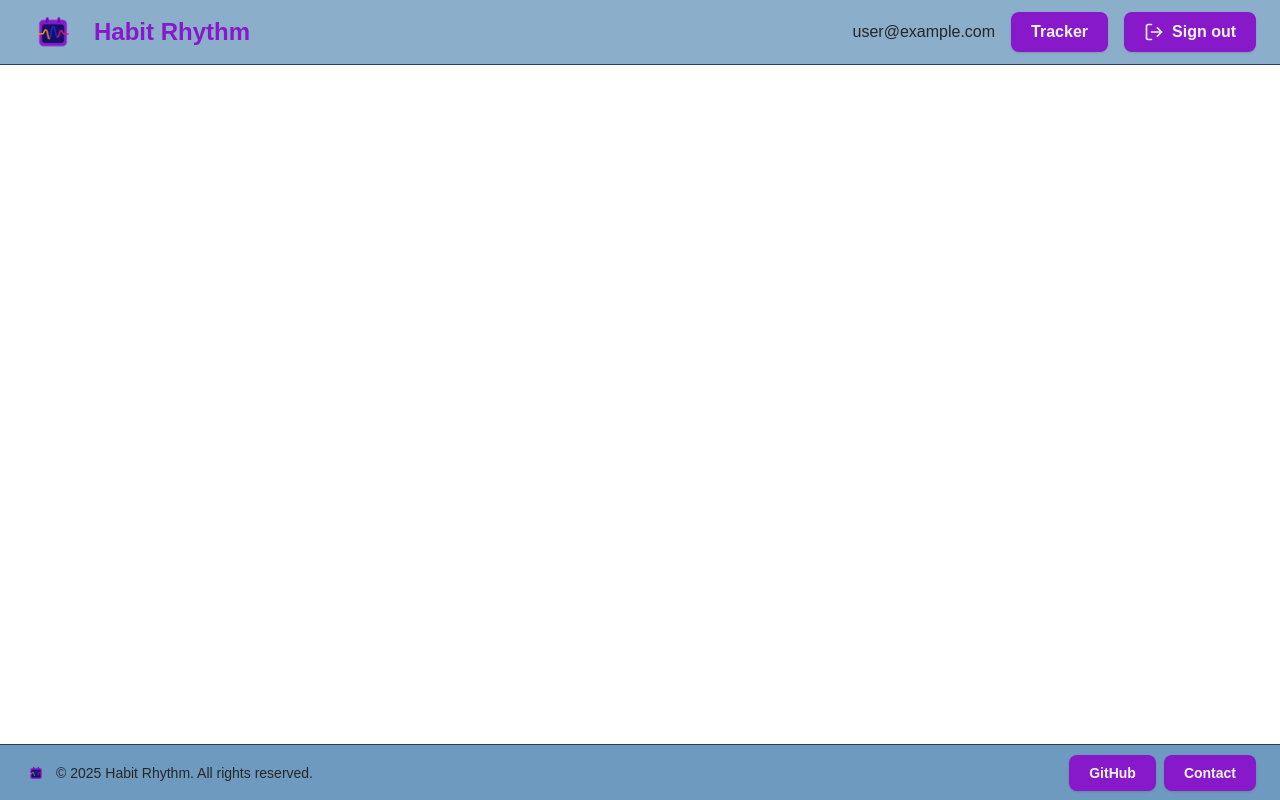
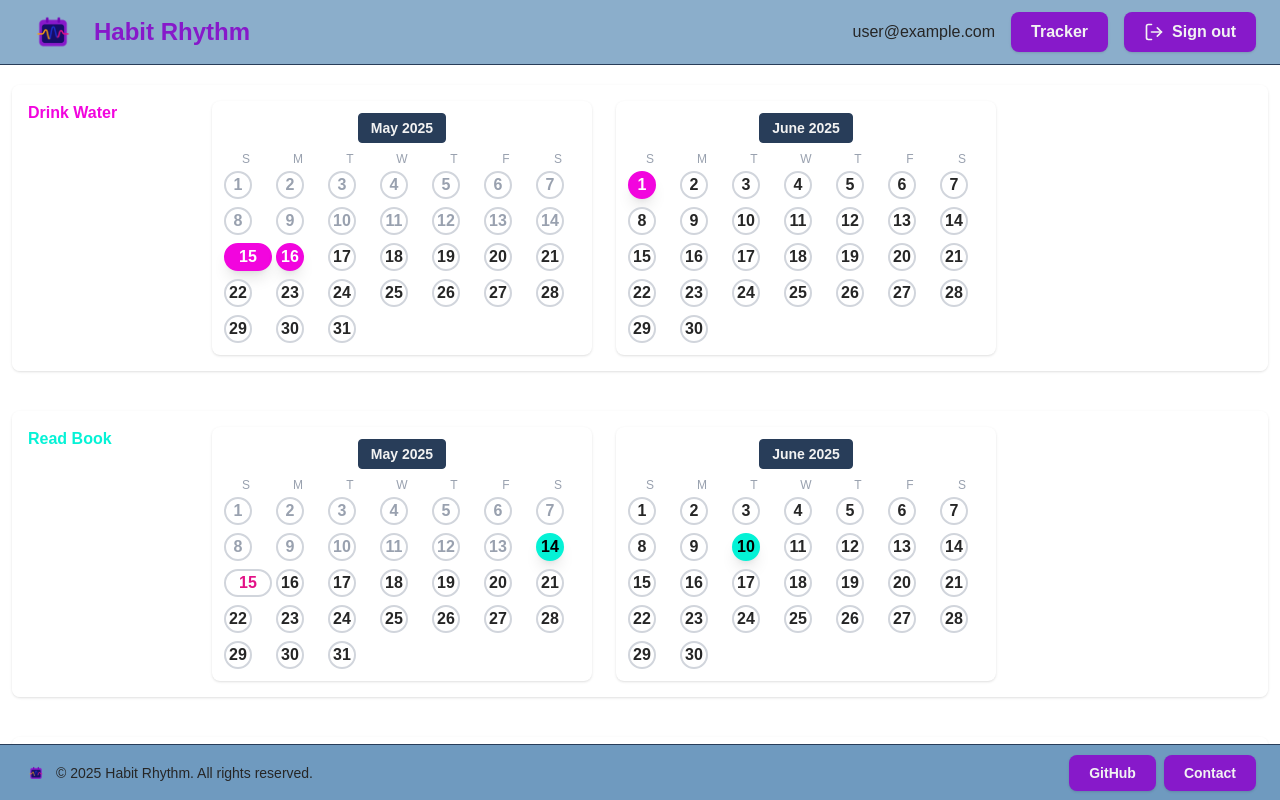
Before and after one commit to frogalo/Habit_Rythm, a Next.js app: page /habits in a window 1280 px wide. Shown: the top 800 px of the page. Built offline with nearby package versions, Linux system fonts and the light colour scheme; no server answers; sample sign-in values are in the browser's storage.

Commit message:
working calendars

```diff
--- a/package.json
+++ b/package.json
@@ -9,6 +9,7 @@
     "lint": "next lint"
   },
   "dependencies": {
+    "date-fns": "^4.1.0",
     "framer-motion": "^12.11.0",
     "lucide-react": "^0.510.0",
     "next": "^15.3.2",
--- a/src/app/habits/page.tsx
+++ b/src/app/habits/page.tsx
@@ -1,23 +1,186 @@
 "use client";
 
-import {useSession, signIn} from "next-auth/react";
+import { useState } from "react";
+import {
+    eachDayOfInterval,
+    startOfMonth,
+    endOfMonth,
+    format,
+    isToday,
+    isBefore,
+    parseISO,
+} from "date-fns";
 
+const initialHabits = [
+    {
+        id: "1",
+        name: "Drink Water",
+        color: "#f205de",
+        completions: ["2025-05-15", "2025-05-16", "2025-06-01"],
+    },
+    {
+        id: "2",
+        name: "Read Book",
+        color: "#05f2d6",
+        completions: ["2025-05-14", "2025-06-10"],
+    },
+    {
+        id: "3",
+        name: "Think",
+        color: "#399b19",
+        completions: ["2025-04-14", "2025-05-15"],
+    },
+    {
+        id: "4",
+        name: "Think",
+        color: "#1d199b",
+        completions: ["2025-04-14"],
+    },
+];
 
-export default function HabitsPage() {
-    const {data: session, status} = useSession();
+const WEEKDAYS = ["S", "M", "T", "W", "T", "F", "S"];
 
-    if (status === "loading") return <p>Loading...</p>;
-    if (!session)
-        return (
-            <div>
-                <p>You must be signed in to view your habits.</p>
-                <button onClick={() => signIn()}>Sign in</button>
-            </div>
+// Helper to get black or white text for contrast
+function getContrastTextColor(hex: string) {
+    hex = hex.replace("#", "");
+    if (hex.length === 3) hex = hex.split("").map((c) => c + c).join("");
+    const r = parseInt(hex.substring(0, 2), 16);
+    const g = parseInt(hex.substring(2, 4), 16);
+    const b = parseInt(hex.substring(4, 6), 16);
+    const luminance = (0.299 * r + 0.587 * g + 0.114 * b) / 255;
+    return luminance > 0.6 ? "text-black" : "text-white";
+}
+
+// Helper to get unique months with completions for a habit
+function getCompletedMonths(completions: string[]) {
+    const months = completions.map((dateStr) => {
+        const date = parseISO(dateStr);
+        return format(date, "yyyy-MM");
+    });
+    return Array.from(new Set(months)).sort();
+}
+
+export default function MultiHabitDotCalendar() {
+    const [habitStates, setHabitStates] = useState(initialHabits);
+
+    const handleToggle = (habitId: string, date: Date) => {
+        const dateStr = format(date, "yyyy-MM-dd");
+        setHabitStates((prev) =>
+            prev.map((habit) =>
+                habit.id === habitId
+                    ? {
+                        ...habit,
+                        completions: habit.completions.includes(dateStr)
+                            ? habit.completions.filter((d) => d !== dateStr)
+                            : [...habit.completions, dateStr],
+                    }
+                    : habit
+            )
         );
+    };
 
     return (
-        <div>
+        <div className="flex flex-col gap-8 justify-center m-3">
+            {habitStates.map((habit) => {
+                // Get all months with completions for this habit
+                const completedMonths = getCompletedMonths(habit.completions);
+                const currentMonthStr = format(new Date(), "yyyy-MM");
+                const monthsToShow = completedMonths.includes(currentMonthStr)
+                    ? completedMonths
+                    : [...completedMonths, currentMonthStr];
 
+                return (
+                    <div
+                        key={habit.id}
+                        className="flex flex-row items-start w-full bg-white/80 rounded-lg shadow p-4 mt-2"
+                    >
+                        {/* Left: Habit name */}
+                        <div className="flex flex-col items-start min-w-[160px] mr-6">
+                            <h2 className="mb-2 font-bold text-md" style={{ color: habit.color }}>
+                                {habit.name}
+                            </h2>
+                        </div>
+                        {/* Right: All calendars for months with completions or current month */}
+                        <div className="flex flex-row gap-6">
+                            {monthsToShow.map((monthStr) => {
+                                // Get all days in this month
+                                const monthDate = parseISO(monthStr + "-01");
+                                const days = eachDayOfInterval({
+                                    start: startOfMonth(monthDate),
+                                    end: endOfMonth(monthDate),
+                                });
+
+                                return (
+                                    <div
+                                        key={monthStr}
+                                        className="flex flex-col items-center w-[380px] bg-white rounded-lg shadow p-3"
+                                    >
+                    <span
+                        className="font-bold text-sm px-3 py-1 mb-2 rounded border"
+                        style={{
+                            background: "var(--accent)",
+                            borderColor: "var(--accent)",
+                            color: "var(--foreground)",
+                        }}
+                    >
+                      {format(monthDate, "MMMM yyyy")}
+                    </span>
+                                        {/* Weekday Labels */}
+                                        <div className="grid grid-cols-7 gap-2 mb-1 text-xs text-center text-gray-400 w-full">
+                                            {WEEKDAYS.map((d, i) => (
+                                                <span key={`${habit.id}-${monthStr}-weekday-${i}`}>{d}</span>
+                                            ))}
+                                        </div>
+                                        {/* Dot Calendar */}
+                                        <div className="grid grid-cols-7 gap-2 w-full">
+                                            {days.map((day) => {
+                                                const dateStr = format(day, "yyyy-MM-dd");
+                                                const completed = habit.completions.includes(dateStr);
+                                                const isCurrentDay = isToday(day);
+                                                const isPast = isBefore(day, new Date()) && !isCurrentDay;
+
+                                                // Number color logic
+                                                let numberColor = "text-[var(--dark)]";
+                                                if (completed) numberColor = getContrastTextColor(habit.color);
+                                                else if (isPast) numberColor = "text-gray-400";
+                                                if (isCurrentDay && !completed) numberColor = "text-[var(--pink)]";
+
+                                                // Style for today: pill shape, bolder border
+                                                const baseCircle =
+                                                    "flex items-center justify-center font-semibold transition-all duration-200 focus:outline-none focus:ring-2";
+                                                const circleSize = isCurrentDay
+                                                    ? "w-12 h-7 rounded-full border-2"
+                                                    : "w-7 h-7 rounded-full border-2";
+                                                const completedStyle = completed
+                                                    ? "shadow-lg"
+                                                    : "border-gray-300 bg-white hover:bg-[var(--secondary)]";
+                                                const ringStyle = isCurrentDay
+                                                    ? "focus:ring-[var(--yellow)]"
+                                                    : "focus:ring-[var(--secondary)]";
+
+                                                return (
+                                                    <button
+                                                        key={dateStr}
+                                                        onClick={() => handleToggle(habit.id, day)}
+                                                        className={`${baseCircle} ${circleSize} ${completedStyle} ${ringStyle}`}
+                                                        style={{
+                                                            borderColor: completed ? habit.color : undefined,
+                                                            background: completed ? habit.color : undefined,
+                                                        }}
+                                                        title={dateStr}
+                                                    >
+                                                        <span className={numberColor}>{day.getDate()}</span>
+                                                    </button>
+                                                );
+                                            })}
+                                        </div>
+                                    </div>
+                                );
+                            })}
+                        </div>
+                    </div>
+                );
+            })}
         </div>
     );
 }
```
Also changed, not shown: 1 other file (tests, documents, lock files or other folders).
